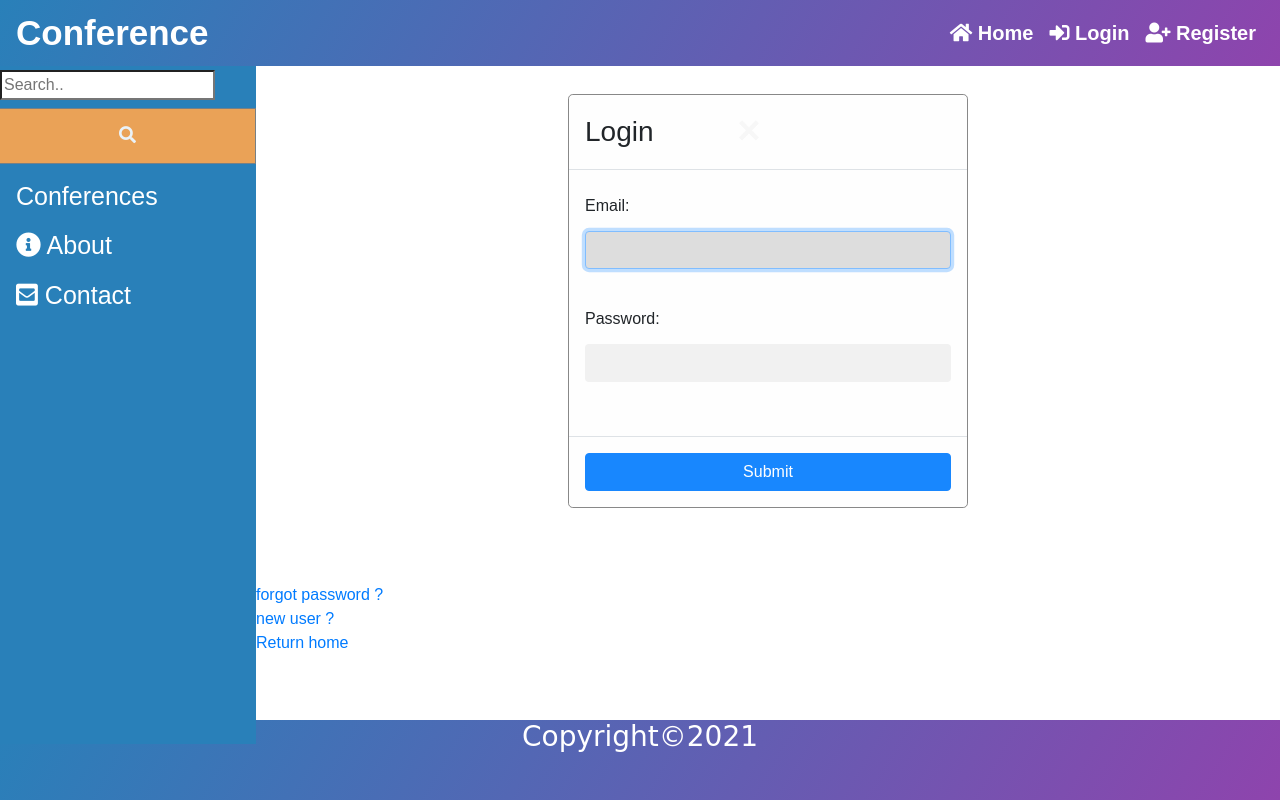
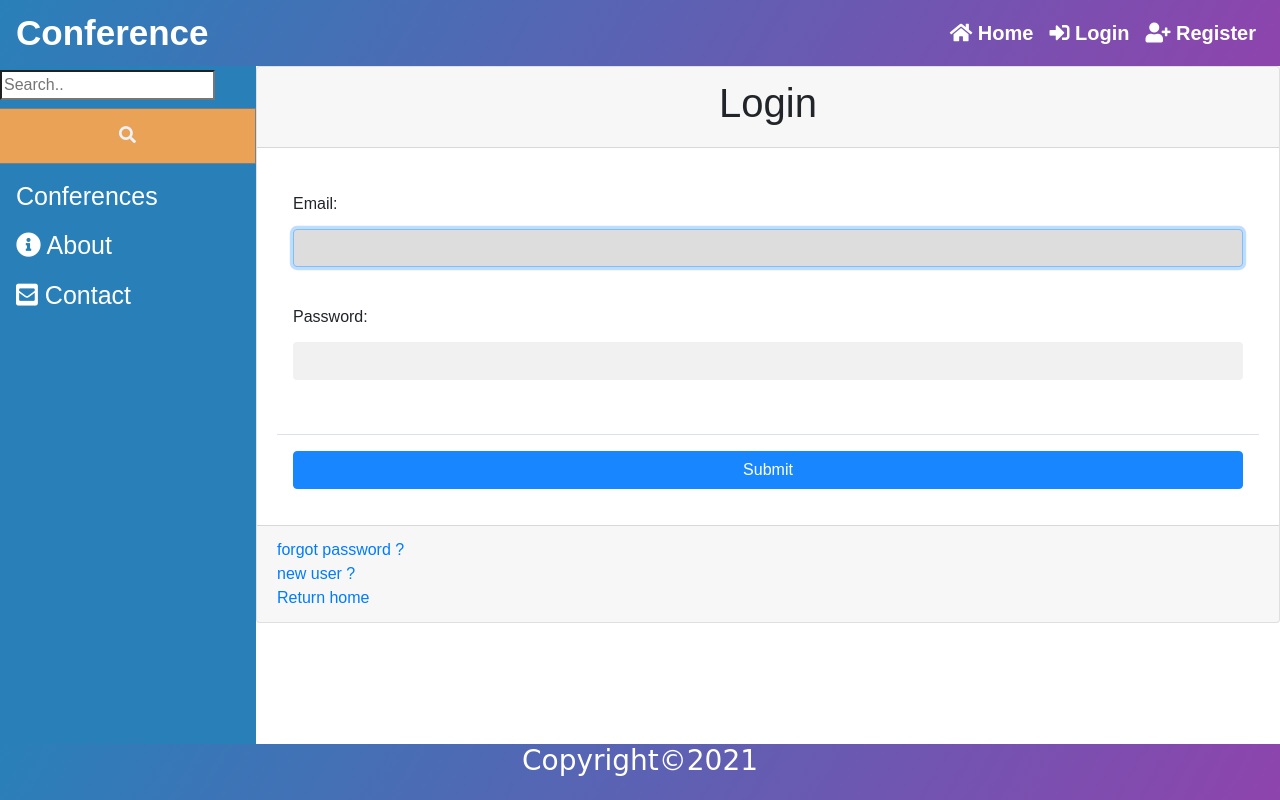
Before and after one commit to FathiAbdelMalek/MemoirProjet, a Django app: page /accounts/login/ in a window 1280 px wide. Run offline with Django 3.2, Linux system fonts and the light colour scheme; some libraries are stand-ins or nearby versions.

Commit message:
almost done my work

```diff
--- a/accounts/templates/accounts/login.html
+++ b/accounts/templates/accounts/login.html
@@ -3,18 +3,17 @@
 {% block title %} Login {% endblock %}
 
 {% block content %}
-    <div class="modal-dialog" role="document">
-        <div class="modal-content">
-            <div class="modal-header">
-                <h3 class="modal-title">Login</h3>
-                <button type="button" class="close" data-dismiss="modal" aria-label="Close">
-                    <span aria-hidden="true">&times;</span>
-                </button>
-            </div>
+    <div class="card">
+        <div class="card-header">
+            <h1 class="text-center">Login</h1>
+        </div>
+        <div class="card-body">
             {% include 'includes/form.html' %}
         </div>
+        <div class="card-footer">
+            <div><a href="{% url 'password_reset' %}">forgot password ?</a></div>
+            <div><a href="{% url 'register' %}">new user ?</a></div>
+            <div><a href="{% url 'home' %}">Return home</a></div>
+        </div>
     </div>
-    <div><a href="{% url 'password_reset' %}">forgot password ?</a></div>
-    <div><a href="{% url 'register' %}">new user ?</a></div>
-    <div><a href="{% url 'home' %}">Return home</a></div>
 {% endblock %}
--- a/conferences/templates/conferences/create.html
+++ b/conferences/templates/conferences/create.html
@@ -3,8 +3,6 @@
 {% block title %}Create new Conference{% endblock %}
 
 {% block content %}
-    <div class="my-form">
-        <h1>Create Conference</h1>
-        {% include 'includes/form.html' %}
-    </div>
+    <h1>Create Conference</h1>
+    {% include 'includes/form.html' %}
 {% endblock %}
--- a/conferences/templates/conferences/update.html
+++ b/conferences/templates/conferences/update.html
@@ -3,6 +3,6 @@
 {% block title %}Update Conference{% endblock %}
 
 {% block content %}
-    <h1>Update the Conference</h1>
+    <h1>Update Conference</h1>
     {% include 'includes/form.html' %}
 {% endblock %}
--- a/static/css/footer.css
+++ b/static/css/footer.css
@@ -1,5 +1,5 @@
 footer {
-    height: 10%;
+    height: 7%;
     position: fixed;
     left: 0;
     bottom: 0;
--- a/static/js/forms.js
+++ b/static/js/forms.js
@@ -5,3 +5,7 @@ function openForm() {
 function closeForm() {
   document.getElementById("registerForm").style.display = "none";
 }
+
+$('#myModal').on('shown.bs.modal', function () {
+  $('#myInput').trigger('focus')
+})
--- a/templates/includes/nav.html
+++ b/templates/includes/nav.html
@@ -67,16 +67,11 @@
                         <i class="fas fa-sign-in-alt"></i> Login
                     </a>
                 </li>
-                <li class="nav-item" id="register-btn" data-toggle="modal" data-target="#modal">
+                <li class="nav-item">
                     <a href="{% url 'register' %}" class="nav-link">
                         <i class="fas fa-user-plus"></i> Register
                     </a>
                 </li>
-                <div class="modal fade" tabindex="-1" role="dialog" id="modal">
-                  <div class="modal-dialog" role="document">
-                    <div class="modal-content"></div>
-                  </div>
-                </div>
             {% endif %}
         </ul>
     </div>
```
Also changed, not shown: accounts/templates/accounts/register.html (+2 -13 lines), db.sqlite3.
